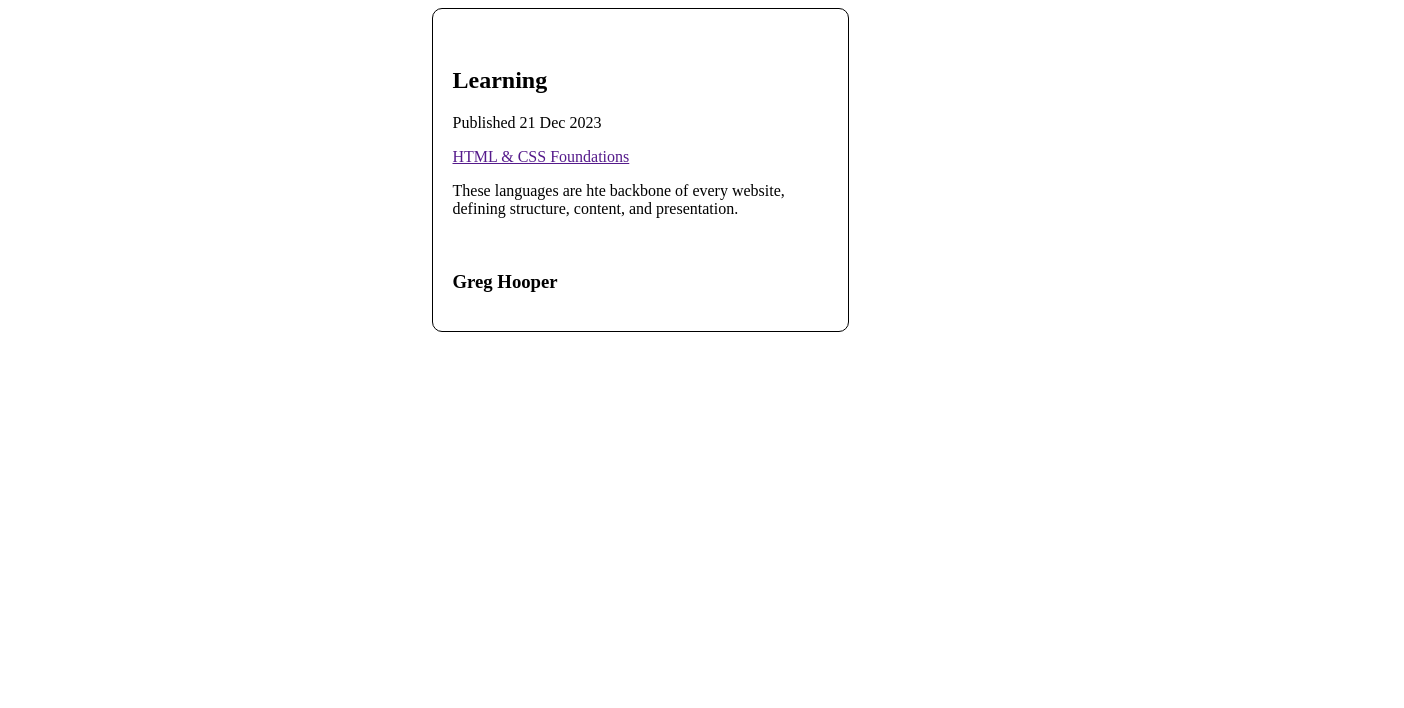
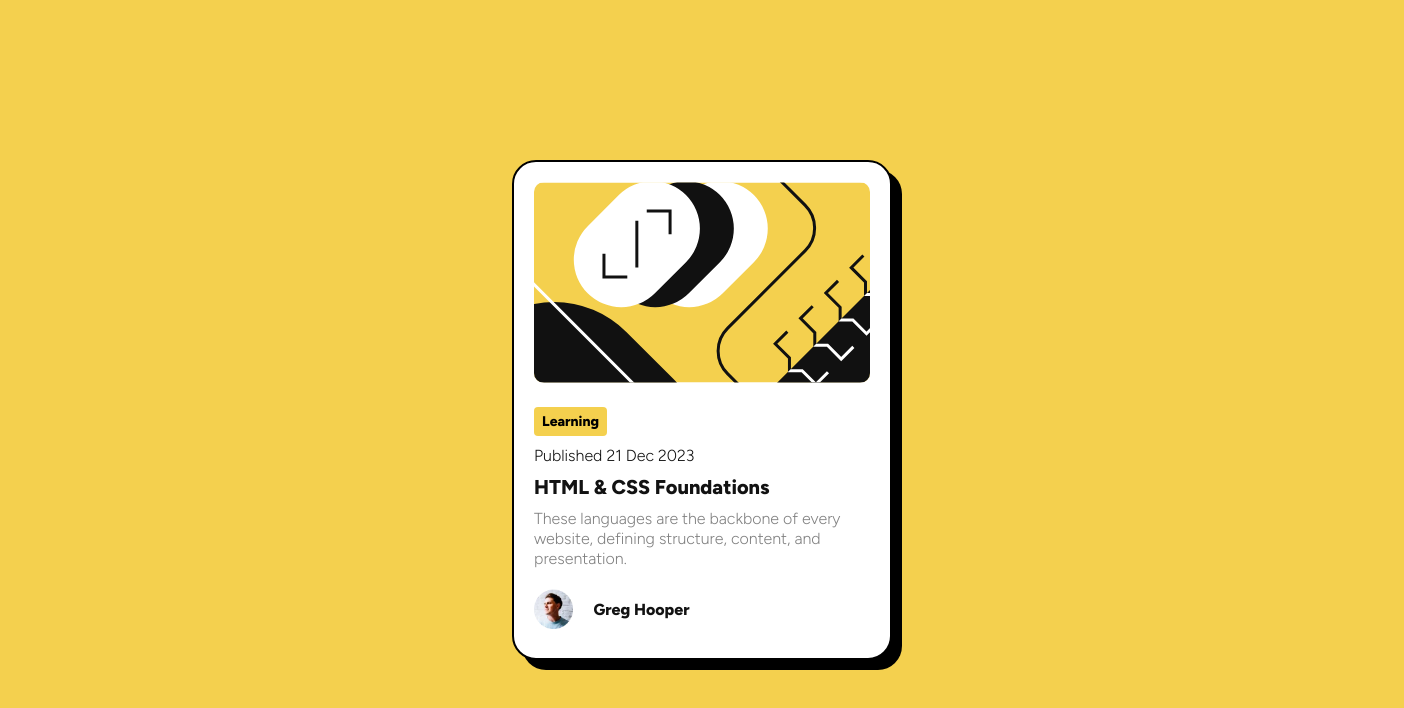
Before and after one commit to aslivingston/blog-preview-card, a plain HTML site: page index.html in a window 1280 px wide. Shown: the whole page, 1404 px wide, since content can reach past the window. Drawn offline with Linux system fonts and the light colour scheme.

Commit message:
added styling for card

```diff
--- a/index.html
+++ b/index.html
@@ -5,16 +5,24 @@
     <meta name="viewport" content="width=device-width, initial-scale=1.0">
     <title>Blog Preview Card</title>
     <link rel="stylesheet" href="styles.css">
+
+    <link rel="preconnect" href="https://fonts.googleapis.com">
+<link rel="preconnect" href="https://fonts.gstatic.com" crossorigin>
+<link href="https://fonts.googleapis.com/css2?family=Figtree:ital,wght@0,300..900;1,300..900&display=swap" rel="stylesheet">
 </head>
 <body>
     <div class="container">
-        <img src="" alt="">
-        <h2>Learning</h2>
-        <p>Published 21 Dec 2023</p>
-        <a href="">HTML & CSS Foundations</a>
-        <p>These languages are hte backbone of every website, defining structure, content, and presentation.</p>
-        <img src="" alt="">
-        <h3>Greg Hooper</h3>
+        <img src="assets/illustration-article.svg" alt="">
+        <div class="card-content">
+            <button>Learning</button>
+            <h4>Published 21 Dec 2023</h4>
+            <a href="#">HTML & CSS Foundations</a>
+            <p>These languages are the backbone of every website, defining structure, content, and presentation.</p>
+            <div class="user">
+              <img src="assets/image-avatar.webp">
+              <h4>Greg Hooper</h4>
+            </div>
+        </div>
     </div>
 </body>
 </html>
--- a/styles.css
+++ b/styles.css
@@ -1,11 +1,102 @@
+* {
+    padding: 0;
+    margin: 0;
+    box-sizing: border-box;
+}
+
+:root {
+    --Yellow: hsl(47, 88%, 63%);
+    --White: hsl(0, 0%, 100%);
+    --Grey: hsl(0, 0%, 50%);
+    --Black: hsl(0, 0%, 7%);
+    --Figtree: 'Figtree', arial;
+    --bold: 800;
+    --normal: 500;
+    --thin: 300;
+}
+
 body {
-    background-color: hsl(47, 88, 63);
+    background-color: var(--Yellow);
 }
 
 .container {
-    margin: 0 auto;
-    max-width: 375px;
-    border: 1px solid #000;
+    background-color: var(--White);
+    border: 2px solid red;
+    display: inline-block;
+    border: 2px solid black;
+    margin: 20vh 40vw;
+    height: 500px;
+    border-radius: 24px;
+    box-shadow: 10px 10px;
+}
+
+.card {
+    display: flex;
+    flex-direction: column;
+    align-items: center;
+    justify-content: space-around;
+}
+
+img {
+    margin: 20px;
     border-radius: 10px;
-    padding: 20px;
 }
+
+.card-content {
+    margin: 0 20px;
+}
+
+button {
+    border: none;
+    background-color: var(--Yellow);
+    padding: 6px 8px;
+    border-radius: 4px;
+    font-size: 14px;
+    font-weight: var(--bold);
+    font-family: var(--Figtree);
+    margin-bottom: 10px;
+}
+
+.card-content h4 {
+    font-family: var(--Figtree);
+    color: var(--Black);
+    font-weight: var(--thin);
+    margin-bottom: 10px;
+}
+
+.card-content a {
+    font-family: var(--Figtree);
+    font-weight: var(--bold);
+    color: var(--Black);
+    text-decoration: none;
+    font-size: 20px;
+}
+
+.card-content a:hover {
+    color: var(--Yellow);
+}
+
+.card-content p {
+    font-family: var(--Figtree);
+    color: var(--Grey);
+    font-weight: var(--thin);
+    margin: 10px 0;
+    line-height: 20px;
+}
+
+.user {
+    display: flex;
+    align-items: center;
+}
+
+.user img {
+    height: 40px;
+    margin: 10px 0;
+    margin-right: 20px;
+}
+
+.user h4 {
+    font-family: var(--Figtree);
+    font-weight: var(--bold);
+    margin: 10px 0;
+}
```
Also changed, not shown: assets/favicon-32x32.png (renamed from favicon-32x32.png), assets/illustration-article.svg (renamed from illustration-article.svg), assets/image-avatar.webp (renamed from image-avatar.webp).
